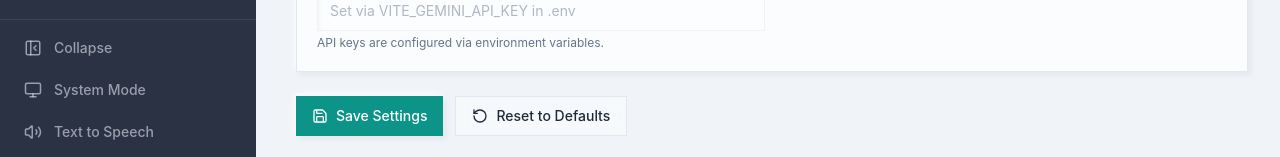
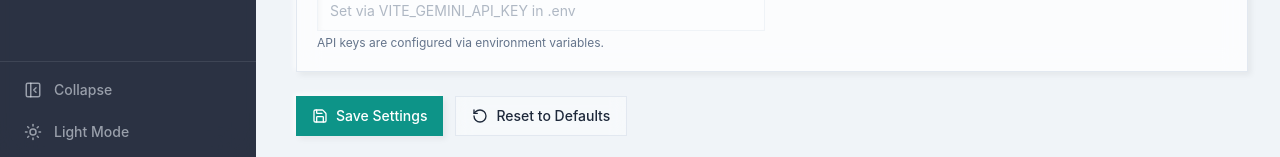
Before and after one commit to p12010304/Beyond-Binary, a React (Vite) app: page /settings in a window 1280 px wide. Shown: the part 1541-1698 px from the top of the page. Built offline with nearby package versions, Linux system fonts and the light colour scheme; no server answers.

Commit message:
ui: layout improvements

```diff
--- a/src/components/Layout.tsx
+++ b/src/components/Layout.tsx
@@ -8,11 +8,8 @@ import {
   Settings,
   Menu,
   X,
-  Volume2,
-  VolumeX,
   Sun,
   Moon,
-  Monitor,
   GripVertical,
   PanelLeftClose,
   PanelLeft,
@@ -37,11 +34,11 @@ const navItems = [
   { to: '/settings', icon: Settings, label: 'Settings' },
 ]
 
-const themeIcons = { light: Sun, dark: Moon, system: Monitor } as const
+const themeIcons = { light: Sun, dark: Moon } as const
 
 export default function Layout() {
   const [mobileOpen, setMobileOpen] = useState(false)
-  const { isSpeaking, stopSpeaking, speak, preferences, setTheme } = useAccessibility()
+  const { preferences, setTheme } = useAccessibility()
   const {
     sidebarWidth,
     setSidebarWidth,
@@ -54,12 +51,15 @@ export default function Layout() {
 
   // Cycle theme: light -> dark -> system
   const cycleTheme = () => {
-    const order: Array<'light' | 'dark' | 'system'> = ['light', 'dark', 'system']
-    const idx = order.indexOf(preferences.theme)
-    setTheme(order[(idx + 1) % order.length])
-  }
+  const order: Array<'light' | 'dark'> = ['light', 'dark']
+  const current = preferences.theme === 'system' ? 'light' : preferences.theme
+  const idx = order.indexOf(current)
+  setTheme(order[(idx + 1) % order.length])
+}
 
-  const ThemeIcon = themeIcons[preferences.theme] ?? Sun
+  const themeKey: 'light' | 'dark' = preferences.theme === 'dark' ? 'dark' : 'light'
+  const ThemeIcon = themeIcons[themeKey]
+
 
   // --- Resize logic ---
   const handleResizeStart = useCallback((e: React.PointerEvent) => {
@@ -285,40 +285,13 @@ export default function Layout() {
             )}
             size={collapsed ? 'icon' : 'default'}
             onClick={cycleTheme}
-            aria-label={`Theme: ${preferences.theme}. Click to change.`}
-            title={`Theme: ${preferences.theme}`}
+            aria-label={`Theme: ${themeKey}. Click to change.`}
+            title={`Theme: ${themeKey}`}
+
           >
             <ThemeIcon className="h-[1.125rem] w-[1.125rem]" aria-hidden="true" />
             {!collapsed && (
-              <span className="text-sm truncate capitalize">{preferences.theme} mode</span>
-            )}
-          </Button>
-
-          {/* TTS toggle */}
-          <Button
-            variant="ghost"
-            className={cn(
-              'w-full text-sidebar-foreground/60 hover:bg-sidebar-foreground/8 hover:text-sidebar-foreground',
-              collapsed ? 'justify-center' : 'justify-start gap-3',
-            )}
-            size={collapsed ? 'icon' : 'default'}
-            onClick={() => {
-              if (isSpeaking) {
-                stopSpeaking()
-              } else {
-                speak('Text to speech is enabled.')
-              }
-            }}
-            aria-label={isSpeaking ? 'Stop text to speech' : 'Test text to speech'}
-            title={isSpeaking ? 'Stop speaking' : 'Text to speech'}
-          >
-            {isSpeaking ? (
-              <VolumeX className="h-[1.125rem] w-[1.125rem]" aria-hidden="true" />
-            ) : (
-              <Volume2 className="h-[1.125rem] w-[1.125rem]" aria-hidden="true" />
-            )}
-            {!collapsed && (
-              <span className="text-sm truncate">{isSpeaking ? 'Stop Speaking' : 'Text to Speech'}</span>
+              <span className="text-sm truncate capitalize">{themeKey} mode</span>
             )}
           </Button>
         </div>
```
